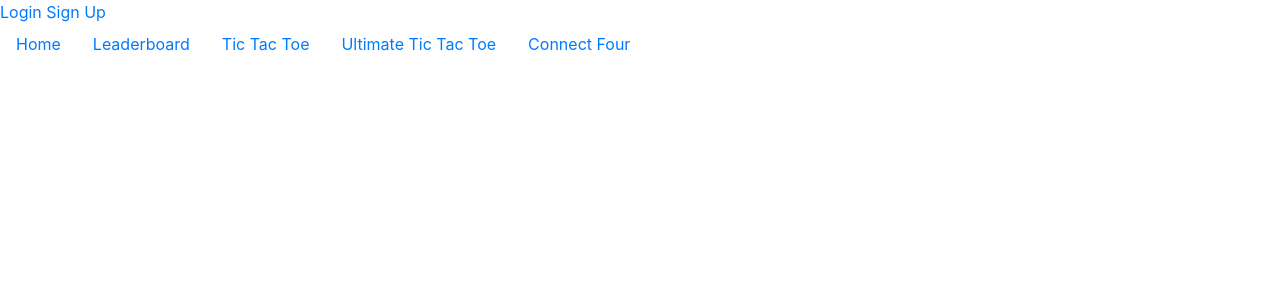
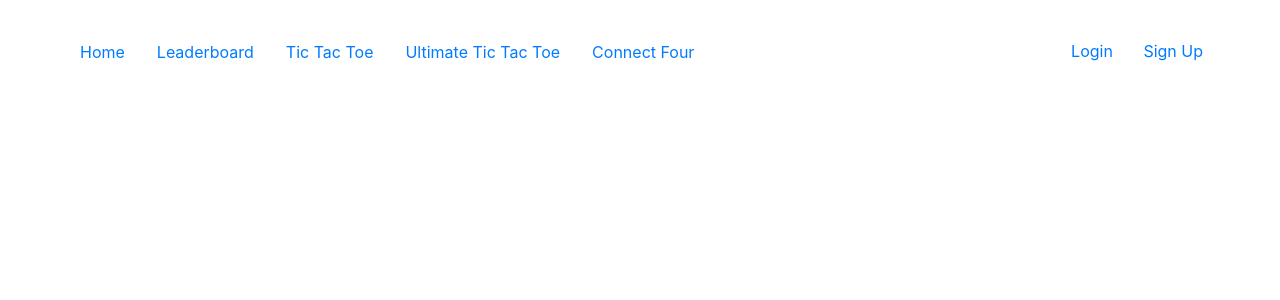
Before and after one commit to lunar-starlight/UVProjekt, a Django app: page / in a window 1280 px wide. Shown: the top 300 px of the page. Run offline with Django 3.2, Linux system fonts and the light colour scheme; some libraries are stand-ins or nearby versions.

Commit message:
fixed header look

```diff
--- a/static/common/style.css
+++ b/static/common/style.css
@@ -25,3 +25,13 @@
     padding-left: 0rem !important;
     padding-right: 0rem !important;
 }
+
+header {
+    float: right;
+}
+
+html {
+    margin: 2rem;
+    margin-left: 4rem;
+    margin-right: 4rem;
+}
--- a/templates/common/base.html
+++ b/templates/common/base.html
@@ -15,12 +15,15 @@
 
 <body>
     {% block header %}
-        {% if user.is_authenticated %}
-            <p>Hello {{ user.username }}. <a href="{% url 'logout' %}">Logout</a></p>
-        {% else %}
-            <a href="{% url 'login' %}">Login</a>
-            <a href="{% url 'signup' %}">Sign Up</a>
-        {% endif %}
+        <header>
+            {% if user.is_authenticated %}
+                <p>Hello {{ user.username }}.
+                <a href="{% url 'logout' %}" class="btn btn-link">Logout</a></p>
+            {% else %}
+                <a href="{% url 'login' %}" class="btn btn-link">Login</a>
+                <a href="{% url 'signup' %}" class="btn btn-link">Sign Up</a>
+            {% endif %}
+        </header>
     {% endblock header %}
 
     {% block nav %}
```
